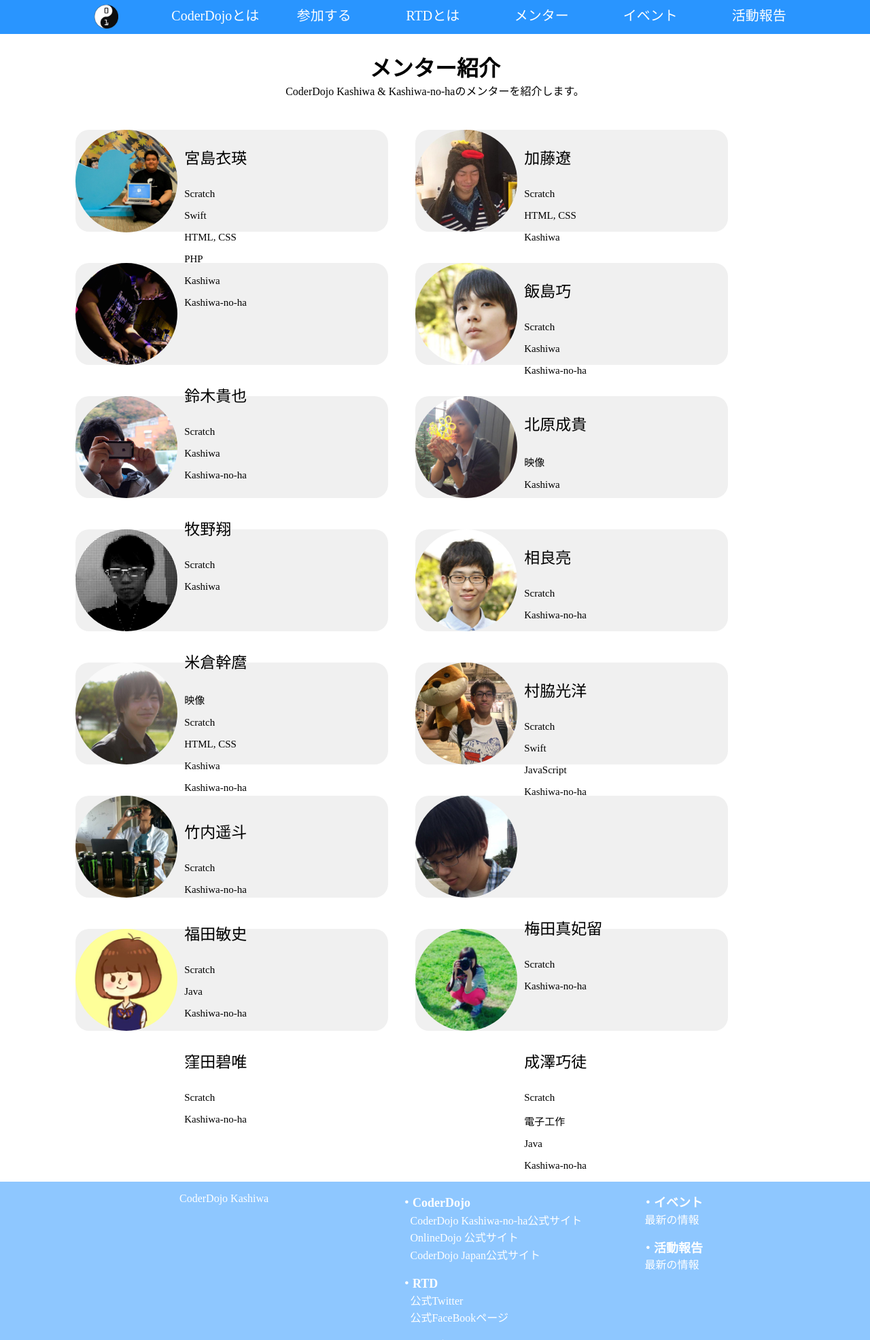
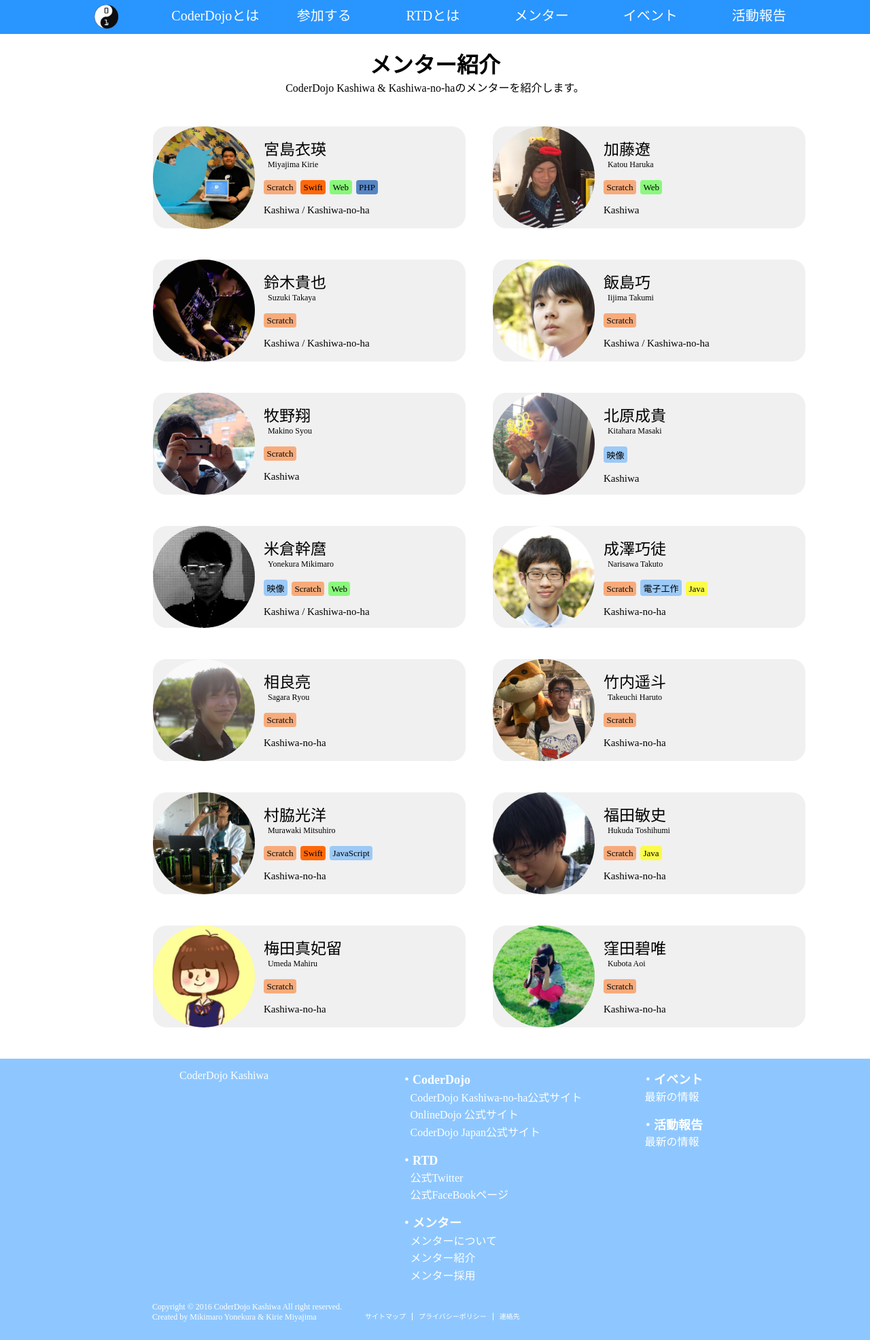
Before and after one commit to Mikimaro/CDK_HP, a PHP site: page /memtor.php in a window 1280 px wide; the page is wider, and only the part inside the window is pictured. Shown: the top 1972 px of that part at 68% size. Run offline with PHP 8.4, Linux system fonts and the light colour scheme; some libraries are stand-ins or nearby versions.

Commit message:
Mentorページ英語追加

```diff
--- a/memtor.php
+++ b/memtor.php
@@ -2,18 +2,20 @@
 	$mentorData = array(
 		0 => array(
 			"name" => "宮島衣瑛",
+			"en" => "Miyajima Kirie",
 			"skil" => array(
-				"Scratch", "Swift", "HTML, CSS", "PHP"
+				"Scratch", "Swift", "Web", "PHP"
 			),
 			"dojo" =>array(
-				"Kashiwa", "Kashiwa-no-ha"
+				"Kashiwa / Kashiwa-no-ha"
 			)
 		),
 
 		1 => array(
 			"name" => "加藤遼",
+			"en" => "Katou Haruka",
 			"skil" => array(
-				"Scratch", "HTML, CSS"
+				"Scratch", "Web"
 			),
 			"dojo" => array(
 				"Kashiwa"
@@ -22,26 +24,29 @@
 
 		2 => array(
 			"name" => "鈴木貴也",
+			"en" => "Suzuki Takaya",
 			"skil" => array(
 				"Scratch"
 			),
 			"dojo" => array(
-				"Kashiwa", "Kashiwa-no-ha"
+				"Kashiwa / Kashiwa-no-ha"
 			)
 		),
 
 		3 => array(
 			"name" => "飯島巧",
+			"en" => "Iijima Takumi",
 			"skil" => array(
 				"Scratch"
 			),
 			"dojo" => array(
-				"Kashiwa", "Kashiwa-no-ha"
+				"Kashiwa / Kashiwa-no-ha"
 			)
 		),
 
 		4 => array(
 			"name" => "牧野翔",
+			"en" => "Makino Syou",
 			"skil" => array(
 				"Scratch"
 			),
@@ -52,6 +57,7 @@
 
 		5 => array(
 			"name" => "北原成貴",
+			"en" => "Kitahara Masaki",
 			"skil" => array(
 				"映像"
 			),
@@ -62,18 +68,20 @@
 
 		6 => array(
 			"name" => "米倉幹麿",
+			"en" => "Yonekura Mikimaro",
 			"skil" => array(
-				"映像", "Scratch", "HTML, CSS"
+				"映像", "Scratch", "Web"
 			),
 			"dojo" => array(
-				"Kashiwa", "Kashiwa-no-ha"
+				"Kashiwa / Kashiwa-no-ha"
 			)
 		),
 
 		7 => array(
-			"name" => "相良亮",
+			"name" => "成澤巧徒",
+			"en" => "Narisawa Takuto",
 			"skil" => array(
-				"Scratch"
+				"Scratch", "電子工作", "Java"
 			),
 			"dojo" => array(
 				"Kashiwa-no-ha"
@@ -81,7 +89,8 @@
 		),
 
 		8 => array(
-			"name" => "竹内遥斗",
+			"name" => "相良亮",
+			"en" => "Sagara Ryou",
 			"skil" => array(
 				"Scratch"
 			),
@@ -91,7 +100,19 @@
 		),
 
 		9 => array(
+			"name" => "竹内遥斗",
+			"en" => "Takeuchi Haruto",
+			"skil" => array(
+				"Scratch"
+			),
+			"dojo" => array(
+				"Kashiwa-no-ha"
+			)
+		),
+
+		10 => array(
 			"name" => "村脇光洋",
+			"en" => "Murawaki Mitsuhiro",
 			"skil" => array(
 				"Scratch", "Swift", "JavaScript"
 			),
@@ -100,8 +121,9 @@
 			)
 		),
 
-		10 => array(
+		11 => array(
 			"name" => "福田敏史",
+			"en" => "Hukuda Toshihumi",
 			"skil" => array(
 				"Scratch", "Java"
 			),
@@ -110,18 +132,9 @@
 			)
 		),
 
-		11 => array(
+		12 => array(
 			"name" => "梅田真妃留",
-			"skil" => array(
-				"Scratch"
-			),
-			"dojo" => array(
-				"Kashiwa-no-ha"
-			)
-		),
-
-		12 => array(
-			"name" => "窪田碧唯",
+			"en" => "Umeda Mahiru",
 			"skil" => array(
 				"Scratch"
 			),
@@ -131,9 +144,10 @@
 		),
 
 		13 => array(
-			"name" => "成澤巧徒",
+			"name" => "窪田碧唯",
+			"en" => "Kubota Aoi",
 			"skil" => array(
-				"Scratch", "電子工作", "Java"
+				"Scratch"
 			),
 			"dojo" => array(
 				"Kashiwa-no-ha"
@@ -150,7 +164,7 @@
 
 ?>
 
-<div id="conteiner">
+<div id="container">
 
 	<div id="mentor">
 
@@ -181,10 +195,11 @@
 								print("<img src='image/mentorImage/s{$imgNum}.jpg' class='mentorImg'>");
 							}
 
-							print("<div class='montorProfile'>");
+							print("<div class='mentorProfile'>");
 							print("<p class='name'>{$mentorData[$i]['name']}</p>");
+							print("<p class='en'>{$mentorData[$i]['en']}</p>");
 							for ($j=0; $j < count($mentorData[$i]['skil']); $j++) {
-								print("<p class='skil'>{$mentorData[$i]['skil'][$j]}");
+								print("<p class='skil {$mentorData[$i]['skil'][$j]}'>{$mentorData[$i]['skil'][$j]}");
 							}
 							for ($j=0; $j < count($mentorData[$i]['dojo']); $j++) {
 								print("<p class='belonging'>{$mentorData[$i]['dojo'][$j]}");
@@ -194,7 +209,6 @@
 
 						}
 					?>
-
 				</ul>
 			</div>
 
@@ -212,10 +226,11 @@
 								print("<img src='image/mentorImage/s{$imgNum}.jpg' class='mentorImg'>");
 							}
 
-							print("<div class='montorProfile'>");
+							print("<div class='mentorProfile'>");
 							print("<p class='name'>{$mentorData[$i]['name']}</p>");
+							print("<p class='en'>{$mentorData[$i]['en']}</p>");
 							for ($j=0; $j < count($mentorData[$i]['skil']); $j++) {
-								print("<p class='skil'>{$mentorData[$i]['skil'][$j]}");
+								print("<p class='skil {$mentorData[$i]['skil'][$j]}'>{$mentorData[$i]['skil'][$j]}");
 							}
 							for ($j=0; $j < count($mentorData[$i]['dojo']); $j++) {
 								print("<p class='belonging'>{$mentorData[$i]['dojo'][$j]}");
--- a/style/style.css
+++ b/style/style.css
@@ -243,21 +243,56 @@
 	width: 150px;
 }
 
-.montorProfile{
+.mentorProfile{
 	width: 300px;
+	height: 150px;
 	float: right;
 }
 
 .name{
+	margin: 0;
+	margin-top: 5%;
+	margin-left: 1%;
 	font-size: 23px;
-	padding-bottom: 2%;
+}
+
+.en{
+	margin: 0;
+	margin-left: 3%;
+	margin-bottom: 5%;
+	font-size: 12px;
 }
 
 .skil{
-	font-size: 15px;
+	font-size: 13px;
+	display: inline-block;
+	background-color: rgba(30,144,255,0.4);
+	border-radius: 4px;
+	margin: 0 1%;
+	padding: 0.8% 1.5%;
+}
+
+.Scratch{
+	background-color: rgba(255,104,8,0.5);
+}
+
+.Swift{
+	background-color: rgba(255, 104, 8,1);
+}
+
+.Java{
+	background-color: rgba(255, 255, 0, 0.7);
+}
+
+.PHP{
+	background-color: rgba(86, 133, 196, 1);
+}
+.Web{
+	background-color: rgba(35,255,7,0.5);
 }
 
 .belonging{
+	margin-left: 1%;
 	font-size: 15px;
 }
 
```
